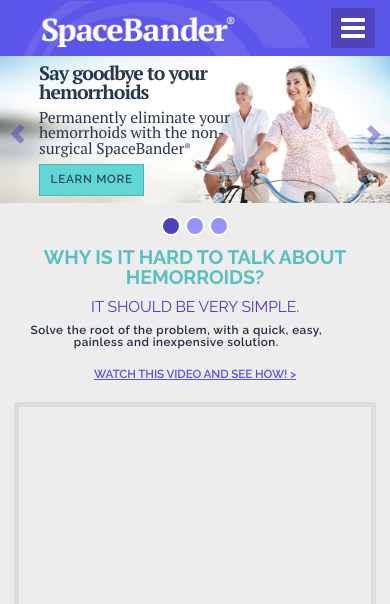
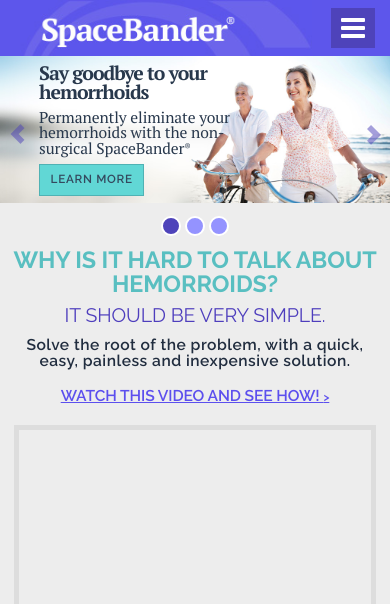
Before and after one commit to delta3d2009/Spacebander, a PHP site: page / in a window 390 px wide; the page is wider, and only the part inside the window is pictured. Shown: the top 604 px of that part. Run offline with PHP 8.4, Linux system fonts and the light colour scheme; some libraries are stand-ins or nearby versions.

Commit message:
Gaby changes on March 2017

```diff
--- a/wwwroot/css/admin.css
+++ b/wwwroot/css/admin.css
@@ -9,7 +9,7 @@
     min-width:1024px;
 }
 
-h1{
+h1 {
     color:#2c3e50;
     font-size:36px;
     font-family: 'PT Serif', serif;
--- a/wwwroot/css/mobile.css
+++ b/wwwroot/css/mobile.css
@@ -134,27 +134,29 @@
     }
 
     .see-how .headline {
+      font-size: 6vw;
+      line-height: 6vw;
+      margin-bottom: 3%;
+    }
+
+    .see-how .info {
       font-size: 5vw;
+      font-weight: normal;
       line-height: 5vw;
       margin-bottom: 3%;
     }
 
-    .see-how .info {
+    .see-how p {
       font-size: 4vw;
-      font-weight: normal;
       line-height: 4vw;
-      margin-bottom: 3%;
-    }
-
-    .see-how p {
-      font-size: 3vw;
-      line-height: 3vw;
-      margin-bottom: 3vw;
+      margin-bottom: 4vw;
+      width: 100%;
+      font-weight: 100%;
     }
 
     .see-how a {
-      font-size: 3vw;
-      line-height: 3vw;
+      font-size: 4vw;
+      line-height: 4vw;
     }
 
     .see-how a span {
```
